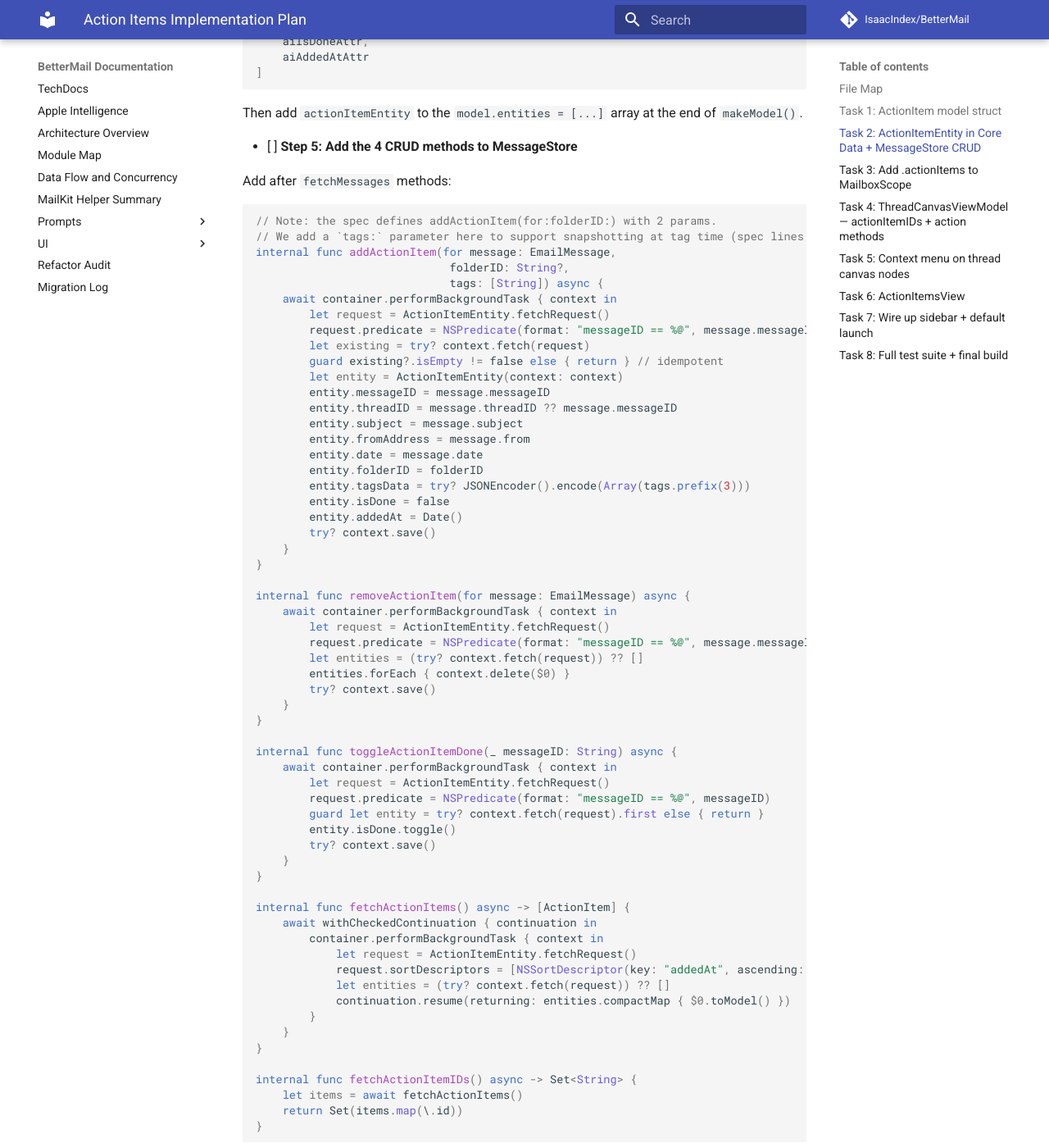
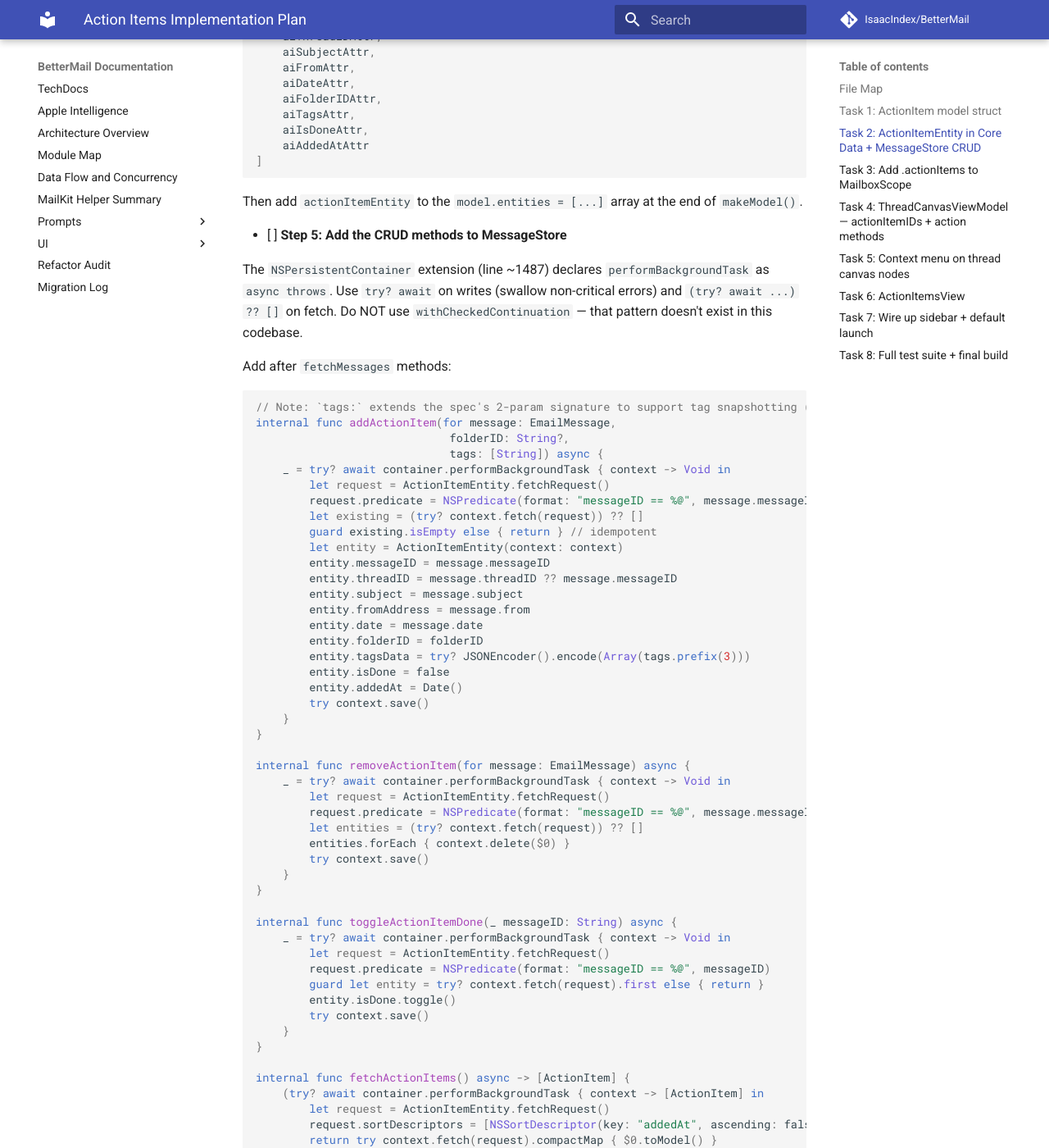
Before and after one commit to IsaacIndex/BetterMail, an MkDocs documentation site: the page built from docs/superpowers/plans/2026-03-19-action-items.md, in a window 1280 px wide and 1400 px high, scrolled down 6424 px. Shown: the whole window at 82% size. Built offline with MkDocs 1.6.1 and Material for MkDocs 9.7.7, drawn with Linux system fonts in a browser that asks for light colours; comment, search, counter and statistics services are not loaded; some of the changed text lies outside the part shown.

Commit message:
docs: fix implementation plan per spec review feedback

````diff
--- a/docs/superpowers/plans/2026-03-19-action-items.md
+++ b/docs/superpowers/plans/2026-03-19-action-items.md
@@ -185,9 +185,10 @@
 
 - [ ] **Step 3: Add ActionItemEntity NSManagedObject subclass**
 
-At the bottom of `MessageStore.swift`, after the existing entity classes (e.g. after `ManualThreadGroupEntity`), add:
+At the bottom of `MessageStore.swift`, after the existing entity classes (e.g. after `ManualThreadGroupEntity`). Follow the exact pattern used by `MessageEntity` (line ~1274): `@objc(ClassName)` attribute, then the class, then a **separate extension** with `@nonobjc class func fetchRequest()`.
 
 ```swift
+@objc(ActionItemEntity)
 private final class ActionItemEntity: NSManagedObject {
     @NSManaged var messageID: String
     @NSManaged var threadID: String
@@ -220,6 +217,12 @@
                           tags: tags,
                           isDone: isDone,
                           addedAt: addedAt)
+    }
+}
+
+private extension ActionItemEntity {
+    @nonobjc class func fetchRequest() -> NSFetchRequest<ActionItemEntity> {
+        NSFetchRequest<ActionItemEntity>(entityName: "ActionItemEntity")
     }
 }
 ```
@@ -295,21 +298,22 @@
 
 Then add `actionItemEntity` to the `model.entities = [...]` array at the end of `makeModel()`.
 
-- [ ] **Step 5: Add the 4 CRUD methods to MessageStore**
+- [ ] **Step 5: Add the CRUD methods to MessageStore**
+
+The `NSPersistentContainer` extension (line ~1487) declares `performBackgroundTask` as `async throws`. Use `try? await` on writes (swallow non-critical errors) and `(try? await ...) ?? []` on fetch. Do NOT use `withCheckedContinuation` — that pattern doesn't exist in this codebase.
 
 Add after `fetchMessages` methods:
 
 ```swift
-// Note: the spec defines addActionItem(for:folderID:) with 2 params.
-// We add a `tags:` parameter here to support snapshotting at tag time (spec lines 56–59).
+// Note: `tags:` extends the spec's 2-param signature to support tag snapshotting (spec §Tag Persistence).
 internal func addActionItem(for message: EmailMessage,
                              folderID: String?,
                              tags: [String]) async {
-    await container.performBackgroundTask { context in
+    _ = try? await container.performBackgroundTask { context -> Void in
         let request = ActionItemEntity.fetchRequest()
         request.predicate = NSPredicate(format: "messageID == %@", message.messageID)
-        let existing = try? context.fetch(request)
-        guard existing?.isEmpty != false else { return } // idempotent
+        let existing = (try? context.fetch(request)) ?? []
+        guard existing.isEmpty else { return } // idempotent
         let entity = ActionItemEntity(context: context)
         entity.messageID = message.messageID
         entity.threadID = message.threadID ?? message.messageID
@@ -320,44 +324,40 @@
         entity.tagsData = try? JSONEncoder().encode(Array(tags.prefix(3)))
         entity.isDone = false
         entity.addedAt = Date()
-        try? context.save()
+        try context.save()
     }
 }
 
 internal func removeActionItem(for message: EmailMessage) async {
-    await container.performBackgroundTask { context in
+    _ = try? await container.performBackgroundTask { context -> Void in
         let request = ActionItemEntity.fetchRequest()
         request.predicate = NSPredicate(format: "messageID == %@", message.messageID)
         let entities = (try? context.fetch(request)) ?? []
         entities.forEach { context.delete($0) }
-        try? context.save()
+        try context.save()
     }
 }
 
 internal func toggleActionItemDone(_ messageID: String) async {
-    await container.performBackgroundTask { context in
+    _ = try? await container.performBackgroundTask { context -> Void in
         let request = ActionItemEntity.fetchRequest()
         request.predicate = NSPredicate(format: "messageID == %@", messageID)
         guard let entity = try? context.fetch(request).first else { return }
         entity.isDone.toggle()
-        try? context.save()
+        try context.save()
     }
 }
 
 internal func fetchActionItems() async -> [ActionItem] {
-    await withCheckedContinuation { continuation in
-        container.performBackgroundTask { context in
-            let request = ActionItemEntity.fetchRequest()
-            request.sortDescriptors = [NSSortDescriptor(key: "addedAt", ascending: false)]
-            let entities = (try? context.fetch(request)) ?? []
-            continuation.resume(returning: entities.compactMap { $0.toModel() })
-        }
-    }
+    (try? await container.performBackgroundTask { context -> [ActionItem] in
+        let request = ActionItemEntity.fetchRequest()
+        request.sortDescriptors = [NSSortDescriptor(key: "addedAt", ascending: false)]
+        return try context.fetch(request).compactMap { $0.toModel() }
+    }) ?? []
 }
 
 internal func fetchActionItemIDs() async -> Set<String> {
-    let items = await fetchActionItems()
-    return Set(items.map(\.id))
+    Set(await fetchActionItems().map(\.id))
 }
 ```
 
@@ -440,16 +440,18 @@
     // existing behaviour unchanged
 ```
 
-**`ThreadCanvasViewModel.swift` ~line 4393 — scope → fetch predicate:**
+**`ThreadCanvasViewModel.swift` ~line 4391 — `activeMailboxFetchTarget` computed var:**
+When `.actionItems` is active, `ContentView` shows `ActionItemsView` (not the canvas), so this var is never called. Add to satisfy exhaustiveness — fall through to the same return as `.allEmails`:
 ```swift
 case .actionItems, .allEmails, .allFolders, .allInboxes:
-    // existing behaviour unchanged
+    return (mailbox: "inbox", account: nil)
 ```
 
-**`ThreadCanvasViewModel.swift` ~line 4402 — scope → inbox alias flag:**
+**`ThreadCanvasViewModel.swift` ~line 4400 — `activeMailboxStoreFilter` computed var:**
+Same reasoning — not called when `.actionItems` is active. Add `.actionItems` alongside `.allEmails, .allFolders`:
 ```swift
 case .actionItems, .allEmails, .allFolders:
-    // existing behaviour unchanged
+    return (mailbox: nil, account: nil, includeAllInboxesAliases: false)
 ```
 
 The `selectMailboxScope` at line ~2136 uses `!=` equality, not a switch — no change needed there.
@@ -524,12 +526,19 @@
 
 - [ ] **Step 3: Load actionItemIDs on start**
 
-In the existing `start()` method (or `viewModel.start()`), add a call to `refreshActionItemIDs()` so the set is populated on launch.
-
-Find the `start()` function and add at the end of its `Task { }` block:
+`start()` (line ~990) contains several independent `Task { }` calls — there is no single enclosing Task block. Add a **new** Task call after the existing ones:
 
 ```swift
-await refreshActionItemIDs()
+internal func start() {
+    guard !didStart else { return }
+    didStart = true
+    // ... existing lines ...
+    Task { await loadCachedMessages() }
+    refreshMailboxHierarchy()
+    refreshNow()
+    applyAutoRefreshSettings()
+    Task { await refreshActionItemIDs() }  // ← add this line at the end
+}
 ```
 
 - [ ] **Step 4: Build check**
````
Also changed, not shown: other parts of docs/superpowers/plans/2026-03-19-action-items.md (+0 -4 lines).
